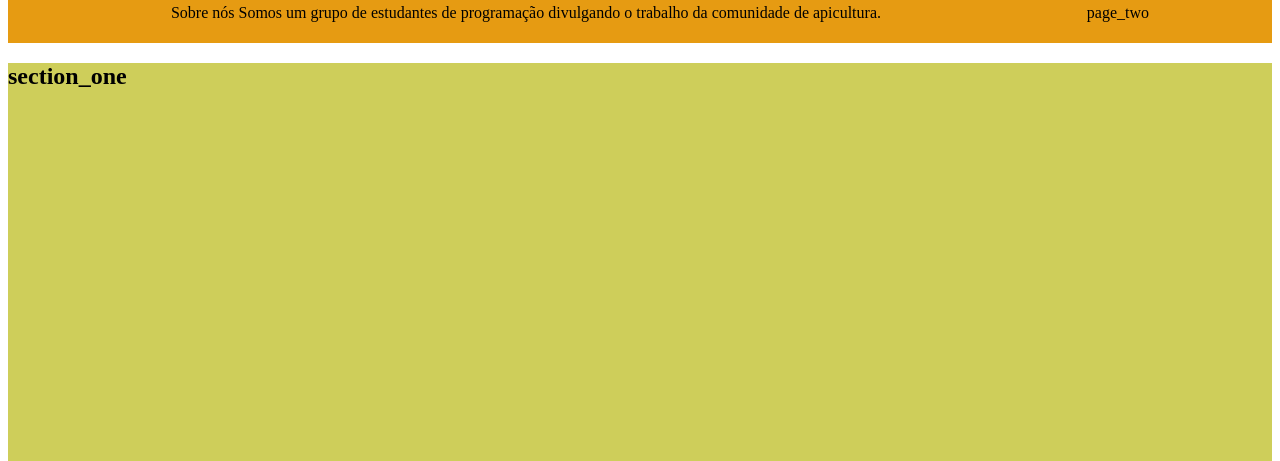
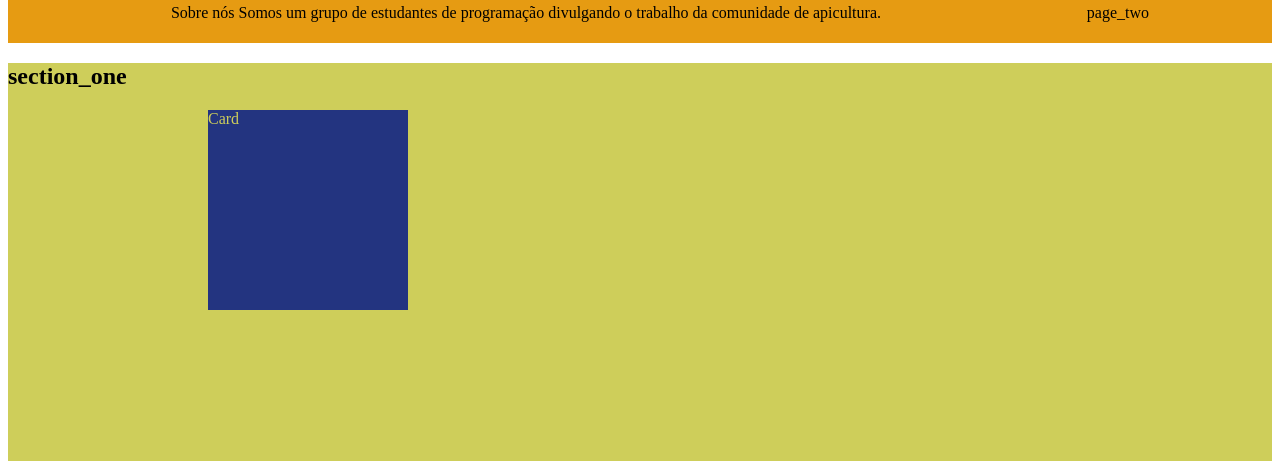
Before and after one commit to marciacristinaamorim/Site-Abelha-Real-Projeto-Trio-Solid, a plain HTML site: page index.html in a window 1280 px wide. Shown: the part 123-584 px from the top of the page. Drawn offline with Linux system fonts and the light colour scheme.

Commit message:
update ronaldo_2

```diff
--- a/index.html
+++ b/index.html
@@ -25,6 +25,9 @@
      <main>
         <section style="width: auto; height: 400px; background-color: rgb(206, 206, 90);">
             <h1>section_one</h1>
+            <div style="width: 200px; height: 200px; margin-left: 200px; background-color: rgb(35, 52, 128);" >
+                <p style="color: rgb(206, 206, 90);">Card</p>
+            </div>
         </section>
      </main>
     <footer style="width: auto; height: 100px; background-color: rgb(230, 155, 18);">
```
